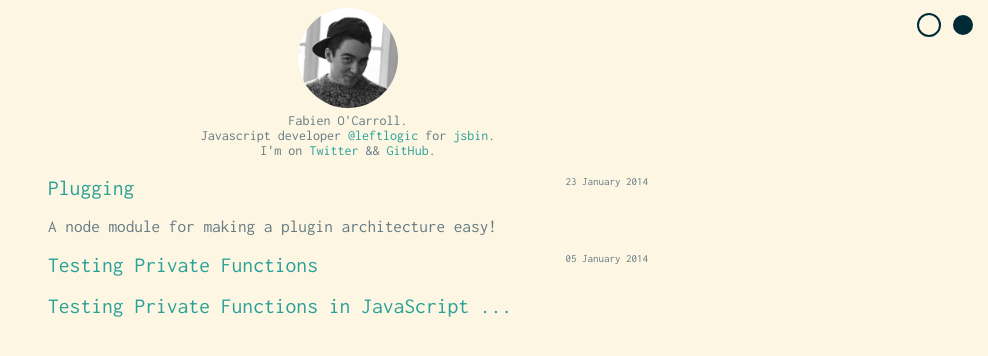
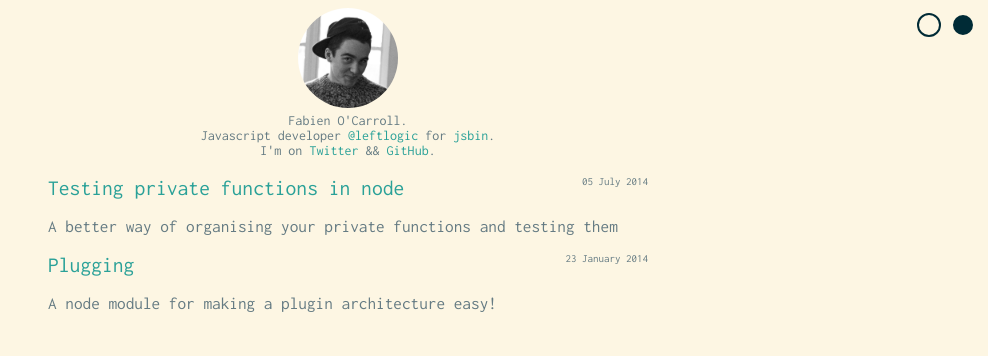
Before and after one commit to allouis/allouis.github.io, a Jekyll site: the page built from index.html, in a window 1280 px wide. Shown: the top 356 px of the page, without its empty margins (292-1280 px from the left). Built offline with Jekyll 4.4.1, drawn with Linux system fonts in a browser that asks for light colours; Markdown is read by kramdown in place of the engine named in the settings; the list of posts is cut into pages by our own code.

Commit message:
Move and update post

````diff
--- a/_posts/2014-01-05-testing-private-functions.md
+++ b/_posts/2014-07-05-testing-private-functions.md
@@ -1,3 +1,9 @@
+---
+layout: post
+title: Testing private functions in node
+description: <p> A better way of organising your private functions and testing them </p>
+---
+
 # Testing Private Functions in JavaScript Modules
 
 Last week I saw a [blog post about testing private functions](http://engineering.clever.com/2014/07/29/testing-private-functions-in-javascript-modules) within CommonJS modules. The approach taken was checking enviroment variables and exporting private functions when in "test mode".
@@ -6,7 +12,7 @@ It reminded me of a conversation I had at the pub with [Mark Everitt](https://tw
 
 In the article we have a `stats` module file
 
-```js
+{% highlight javascript %}
 // file: stats.js
 var sum = function (nums) { ... };
 module.exports = {
@@ -16,27 +22,27 @@ module.exports = {
 if (process.env.NODE_ENV === 'test') {
   module.exports._private = { sum: sum };
 }
-```
+{% endhighlight %}
 This works, but I think it's ugly.
 
 The reason I think this is ugly is that the bottom conditional doesn't belong in this file, logic to do with testing should be contained the the test files themselves, you'll also end up bloating your code base with these conditionals when you have a lot of modules with private functions.
 
 What I would suggest having a `stats` module *folder*, with private functions within that.
 
-```js
+{% highlight javascript %}
 // file: stats/index.js
 var sum = require('./sum');
 module.exports = {
   mean: function (nums) { ... },
   standardDeviation: function (nums) { ... },
 };
-```
+{% endhighlight %}
 
-```js
+{% highlight javascript %}
 // file: stats/sum.js
 var sum = function (nums) { ... };
 module.exports = sum;
-```
+{% endhighlight %}
 
 There are a few benefits from this, mainly:
 
````
